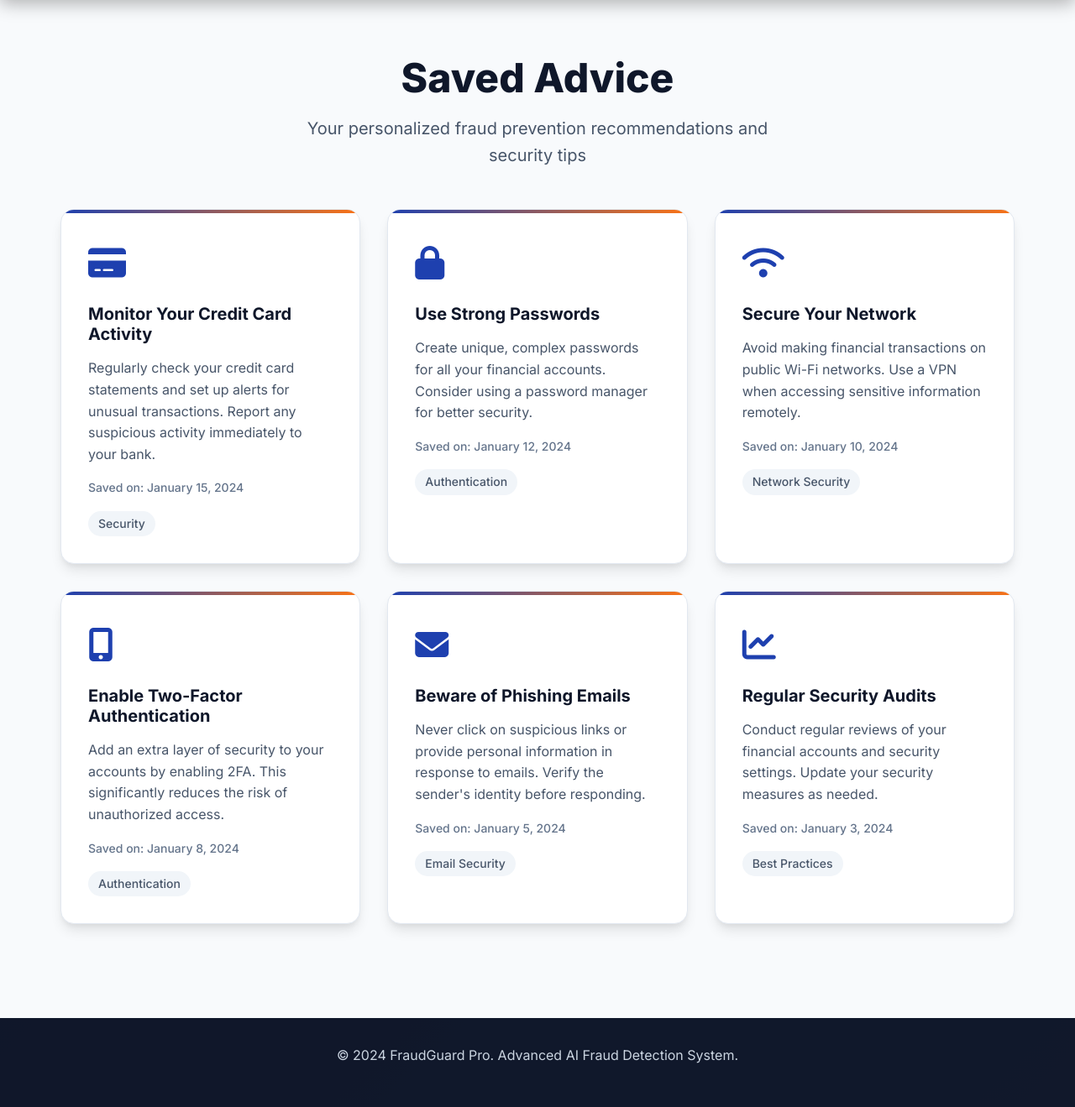
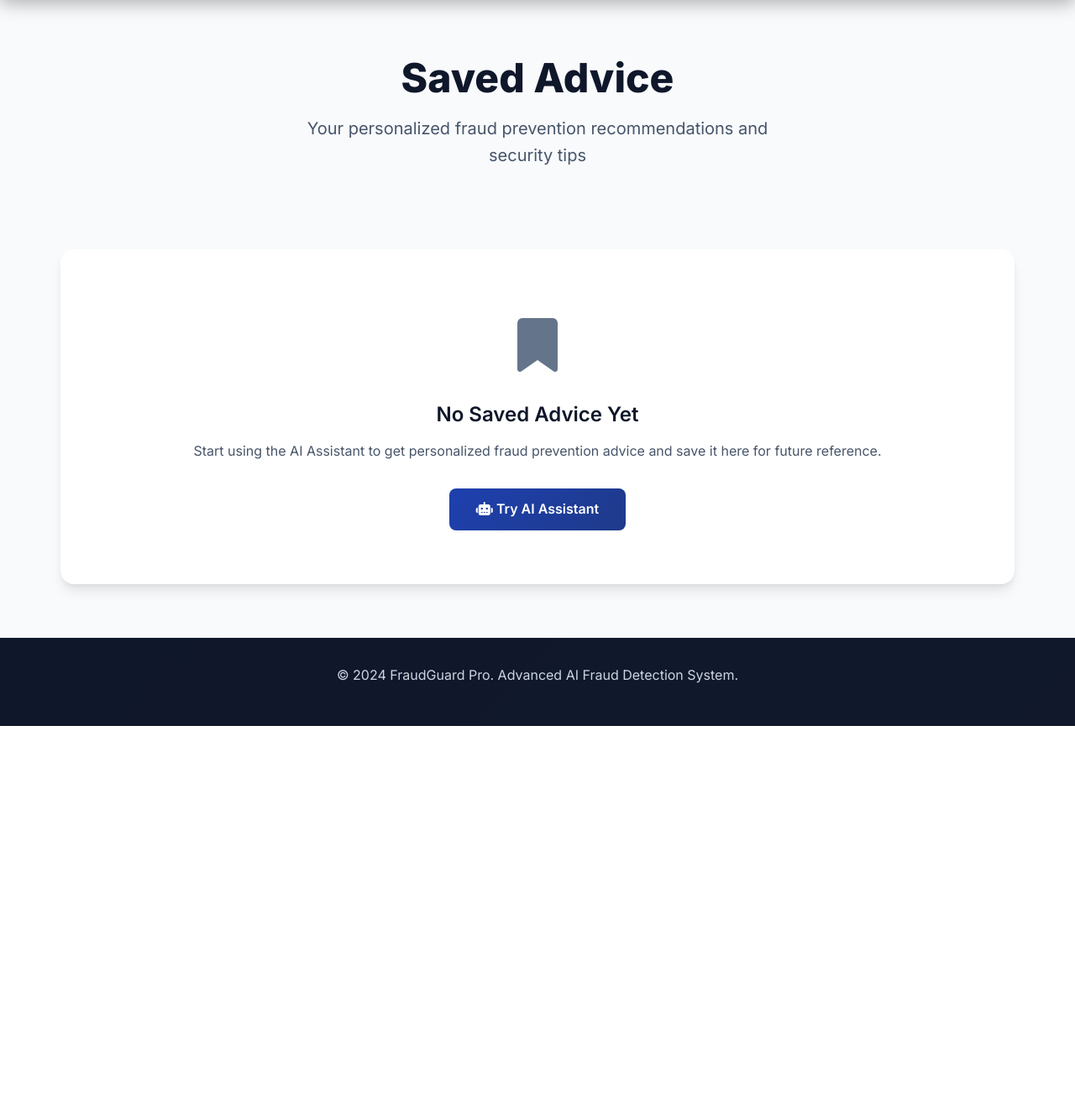
Before and after one commit to Pawan22104168/FraudGuard-Pro-AI-Fraud-Detection-System, a Flask app: page /saved_advice in a window 1280 px wide. Shown: the part 78-1397 px from the top of the page at 84% size. After the commit the page ends 943 px from the top, so only its background shows below. Run offline with Flask 3, Linux system fonts and the light colour scheme.

Commit message:
Fix saved advice functionality - load from localStorage, add delete feature, show empty state

```diff
--- a/templates/display.html
+++ b/templates/display.html
@@ -712,7 +712,7 @@
         const messageDiv = button.closest('.bot-message');
         const advice = messageDiv.getAttribute('data-advice');
 
-        // Save to localStorage for now (in a real app, this would go to a database)
+        // Save to localStorage
         const savedAdvice = JSON.parse(localStorage.getItem('savedAdvice') || '[]');
         const newAdvice = {
             id: Date.now(),
--- a/templates/saved_advice.html
+++ b/templates/saved_advice.html
@@ -209,6 +209,26 @@
             margin-top: 1rem;
         }
 
+        .delete-advice-btn {
+            position: absolute;
+            top: 10px;
+            right: 10px;
+            background: linear-gradient(135deg, #dc2626 0%, #b91c1c 100%);
+            color: white;
+            border: none;
+            padding: 5px 10px;
+            border-radius: 6px;
+            font-size: 0.8rem;
+            cursor: pointer;
+            transition: all 0.3s ease;
+            opacity: 0.8;
+        }
+
+        .delete-advice-btn:hover {
+            opacity: 1;
+            transform: scale(1.05);
+        }
+
         /* Empty State */
         .empty-state {
             text-align: center;
@@ -341,56 +361,18 @@
 
     <script src="https://cdn.jsdelivr.net/npm/bootstrap@5.3.0/dist/js/bootstrap.bundle.min.js"></script>
     <script>
-        // JavaScript to load saved advice dynamically
+        // JavaScript to load saved advice dynamically from localStorage
         document.addEventListener("DOMContentLoaded", function() {
-            // Replace this with actual data from localStorage
-            const savedAdvice = [
-                {
-                    icon: "fas fa-credit-card",
-                    title: "Monitor Your Credit Card Activity",
-                    description: "Regularly check your credit card statements and set up alerts for unusual transactions. Report any suspicious activity immediately to your bank.",
-                    date: "January 15, 2024",
-                    category: "Security"
-                },
-                {
-                    icon: "fas fa-lock",
-                    title: "Use Strong Passwords",
-                    description: "Create unique, complex passwords for all your financial accounts. Consider using a password manager for better security.",
-                    date: "January 12, 2024",
-                    category: "Authentication"
-                },
-                {
-                    icon: "fas fa-wifi",
-                    title: "Secure Your Network",
-                    description: "Avoid making financial transactions on public Wi-Fi networks. Use a VPN when accessing sensitive information remotely.",
-                    date: "January 10, 2024",
-                    category: "Network Security"
-                },
-                {
-                    icon: "fas fa-mobile-alt",
-                    title: "Enable Two-Factor Authentication",
-                    description: "Add an extra layer of security to your accounts by enabling 2FA. This significantly reduces the risk of unauthorized access.",
-                    date: "January 8, 2024",
-                    category: "Authentication"
-                },
-                {
-                    icon: "fas fa-envelope",
-                    title: "Beware of Phishing Emails",
-                    description: "Never click on suspicious links or provide personal information in response to emails. Verify the sender's identity before responding.",
-                    date: "January 5, 2024",
-                    category: "Email Security"
-                },
-                {
-                    icon: "fas fa-chart-line",
-                    title: "Regular Security Audits",
-                    description: "Conduct regular reviews of your financial accounts and security settings. Update your security measures as needed.",
-                    date: "January 3, 2024",
-                    category: "Best Practices"
-                }
-            ];
+            loadSavedAdvice();
+        });
 
+        function loadSavedAdvice() {
+            const savedAdvice = JSON.parse(localStorage.getItem('savedAdvice') || '[]');
             const adviceGrid = document.getElementById("adviceGrid");
             const emptyState = document.getElementById("emptyState");
+
+            // Clear existing content
+            adviceGrid.innerHTML = '';
 
             if (savedAdvice.length > 0) {
                 savedAdvice.forEach(advice => {
@@ -398,19 +380,32 @@
                     card.className = "advice-card";
                     card.innerHTML = `
                         <div class="advice-icon">
-                            <i class="${advice.icon}"></i>
+                            <i class="fas fa-robot"></i>
                         </div>
                         <h3 class="advice-title">${advice.title}</h3>
                         <p class="advice-description">${advice.description}</p>
                         <div class="advice-date">Saved on: ${advice.date}</div>
                         <span class="advice-category">${advice.category}</span>
+                        <button class="delete-advice-btn" onclick="deleteAdvice(${advice.id})">
+                            <i class="fas fa-trash"></i> Delete
+                        </button>
                     `;
                     adviceGrid.appendChild(card);
                 });
+                emptyState.style.display = "none";
             } else {
                 emptyState.style.display = "block";
             }
-        });
+        }
+
+        function deleteAdvice(adviceId) {
+            if (confirm('Are you sure you want to delete this advice?')) {
+                const savedAdvice = JSON.parse(localStorage.getItem('savedAdvice') || '[]');
+                const updatedAdvice = savedAdvice.filter(advice => advice.id !== adviceId);
+                localStorage.setItem('savedAdvice', JSON.stringify(updatedAdvice));
+                loadSavedAdvice(); // Reload the page
+            }
+        }
     </script>
 </body>
 </html>
```
